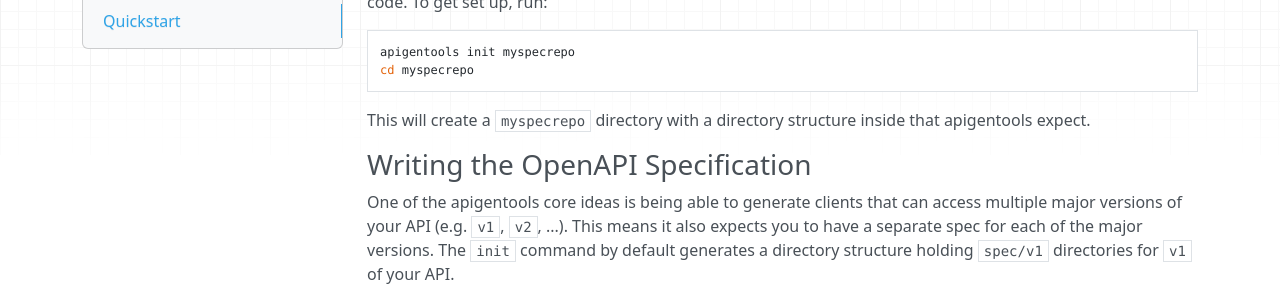
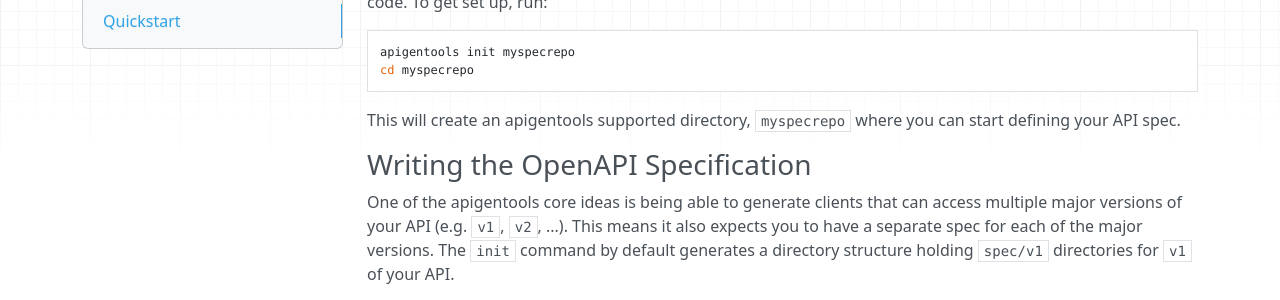
Before and after one commit to DataDog/apigentools, an MkDocs documentation site: the page built from docs/index.md, in a window 1280 px wide and 900 px high, scrolled down 605 px. Shown: the part 151-451 px from the top of the window. Built offline with MkDocs 1.6.1, drawn with Linux system fonts in a browser that asks for light colours; nearby versions of some CDN libraries.

Commit message:
Update docs/index.md
Co-Authored-By: Nicholas Muesch <nicholas.muesch@datadoghq.com>

````diff
--- a/docs/index.md
+++ b/docs/index.md
@@ -27,7 +27,7 @@ apigentools init myspecrepo
 cd myspecrepo
 ```
 
-This will create a `myspecrepo` directory with a directory structure inside that apigentools expect.
+This will create an apigentools supported directory, `myspecrepo` where you can start defining your API spec.
 
 ### Writing the OpenAPI Specification
 
````
